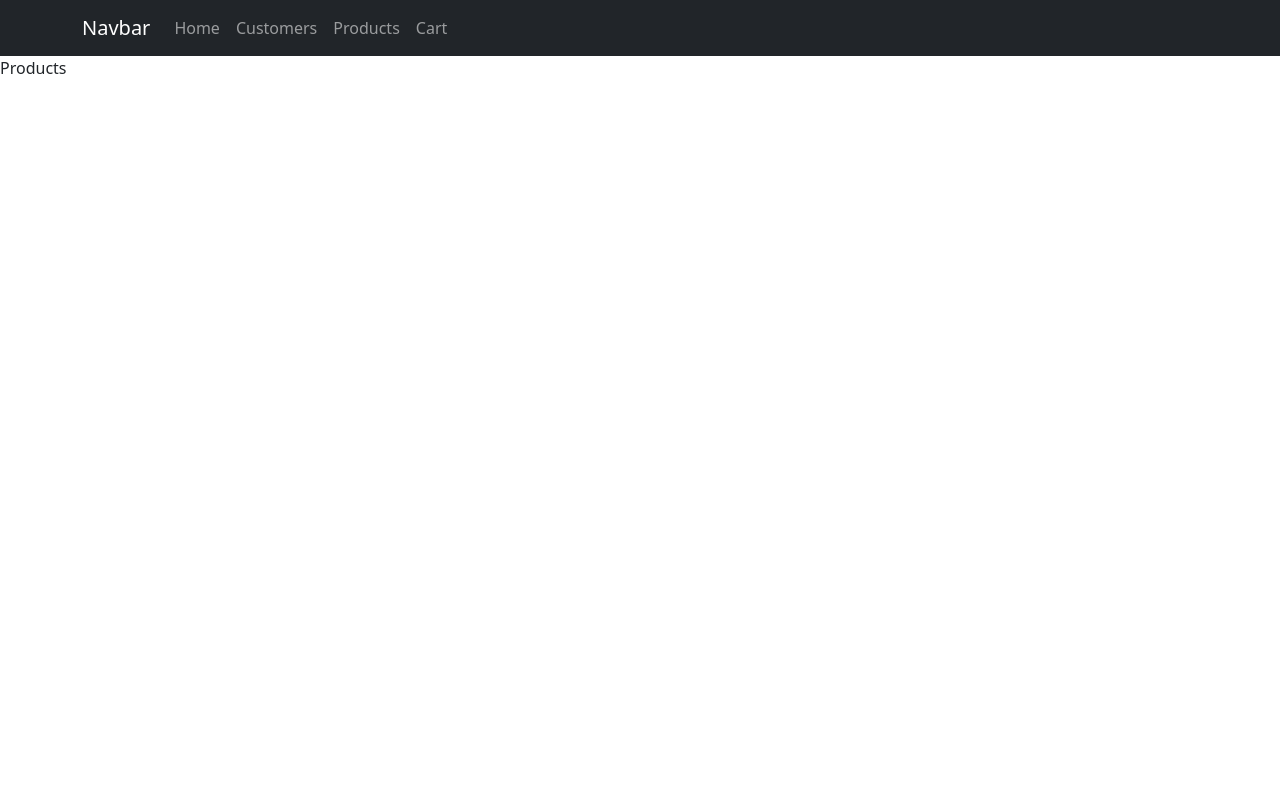
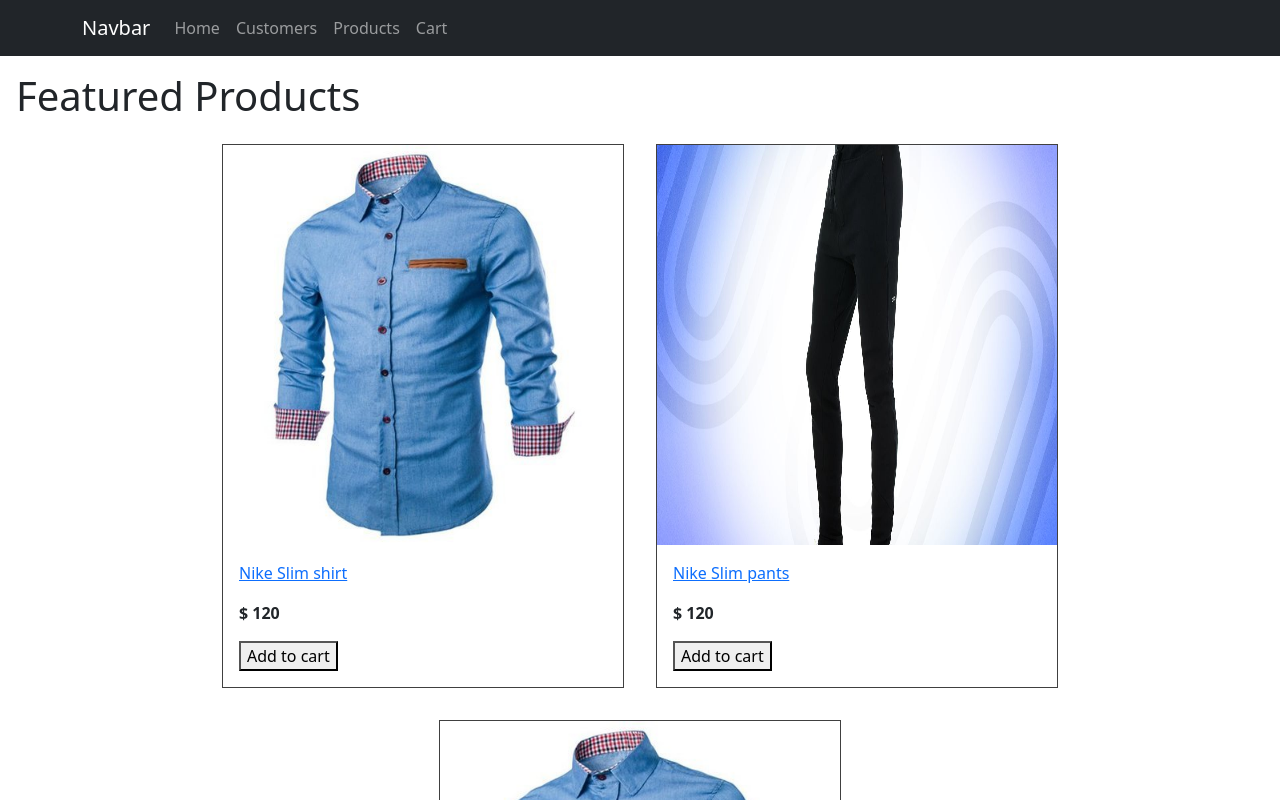
Before and after one commit to dakotadavis58/e-commerce-app, a React (Create React App) app: page /products in a window 1280 px wide. Shown: the top 800 px of the page. Built offline with nearby package versions, Linux system fonts and the light colour scheme.

Commit message:
updating products view

```diff
--- a/src/App.jsx
+++ b/src/App.jsx
@@ -2,7 +2,9 @@
 function App() {
   return (
     <>
-      <MainContent />
+      <main>
+        <MainContent />
+      </main>
     </>
   );
 }
--- a/src/components/product/AllProducts.jsx
+++ b/src/components/product/AllProducts.jsx
@@ -1,5 +1,30 @@
+import data from "../../data";
+
 const AllProducts = () => {
-  return <div>All products</div>;
+  return (
+    <div className="products">
+      {data.products.map((product) => (
+        <div className="product" key={product.slug}>
+          <a href={`/product/${product.slug}`}>
+            <img
+              className="product-image"
+              src={product.image}
+              alt={product.name}
+            />
+          </a>
+          <div className="product-info">
+            <a href={`/product/${product.slug}`}>
+              <p>{product.name}</p>
+            </a>
+            <p>
+              <strong>$ {product.price}</strong>
+            </p>
+            <button>Add to cart</button>
+          </div>
+        </div>
+      ))}
+    </div>
+  );
 };
 
 export default AllProducts;
--- a/src/components/product/Products.jsx
+++ b/src/components/product/Products.jsx
@@ -2,11 +2,16 @@
 import { BrowserRouter as Router, Route, Routes } from "react-router-dom";
 import AllProducts from "./AllProducts";
 
-class ProductsRouter extends React.Component {
+class Products extends React.Component {
   state = {};
   render() {
-    return <div>Products</div>;
+    return (
+      <div>
+        <h1>Featured Products</h1>
+        <AllProducts />
+      </div>
+    );
   }
 }
 
-export default ProductsRouter;
+export default Products;
--- /dev/null
+++ b/src/data.js
@@ -0,0 +1,42 @@
+const data = {
+  products: [
+    {
+      name: "Nike Slim shirt",
+      slug: "nike-slim-shirt",
+      category: "shirts",
+      image: "/images/shirt.jpg", // 679px x 829px
+      price: 120,
+      countInStock: 10,
+      brand: "Nike",
+      rating: 4.5,
+      numReviews: 10,
+      description: "high quality shirt",
+    },
+    {
+      name: "Nike Slim pants",
+      slug: "nike-slim-pants",
+      category: "pants",
+      image: "/images/pants.jpg",
+      price: 120,
+      countInStock: 10,
+      brand: "Nike",
+      rating: 4.5,
+      numReviews: 10,
+      description: "high quality pants",
+    },
+    {
+      name: "addidas Slim shirt",
+      slug: "addidas-slim-shirt",
+      category: "shirts",
+      image: "/images/shirt.jpg",
+      price: 120,
+      countInStock: 10,
+      brand: "addidas",
+      rating: 4.5,
+      numReviews: 10,
+      description: "high quality shirt",
+    },
+  ],
+};
+
+export default data;
--- /dev/null
+++ b/src/index.css
@@ -0,0 +1,24 @@
+main {
+  padding: 1rem;
+}
+
+.products {
+  display: flex;
+  flex-wrap: wrap;
+  justify-content: center;
+}
+
+.product {
+  border: 1px #404040 solid;
+  margin: 1rem;
+}
+
+.product img {
+  height: 400px;
+  width: 100% !important;
+  max-width: 400px;
+}
+
+.product-info {
+  padding: 1rem;
+}
--- a/src/index.js
+++ b/src/index.js
@@ -8,19 +8,22 @@
 import Customers from "./components/customer/Customers";
 import Cart from "./components/cart/Cart";
 import NavBar from "./components/MainNavbar";
-import ProductsRouter from "./components/product/Products";
+import Products from "./components/product/Products";
+import "./index.css";
 
 ReactDOM.render(
   <BrowserRouter>
     <div>
       <NavBar />
+      <main>
         <Routes>
           <Route path="/" element={<App />} />
           <Route path="customers/" element={<Customers />} />
-        <Route path="products/" element={<ProductsRouter />} />
+          <Route path="products/" element={<Products />} />
           <Route path="cart/" element={<Cart />} />
           <Route path="*" element={<div>404: Not found</div>} />
         </Routes>
+      </main>
     </div>
   </BrowserRouter>,
   document.getElementById("root")
```
Also changed, not shown: public/images/pants.jpg (added), public/images/shirt.jpg (added). Lines whose indentation alone changed are shown as unchanged.
